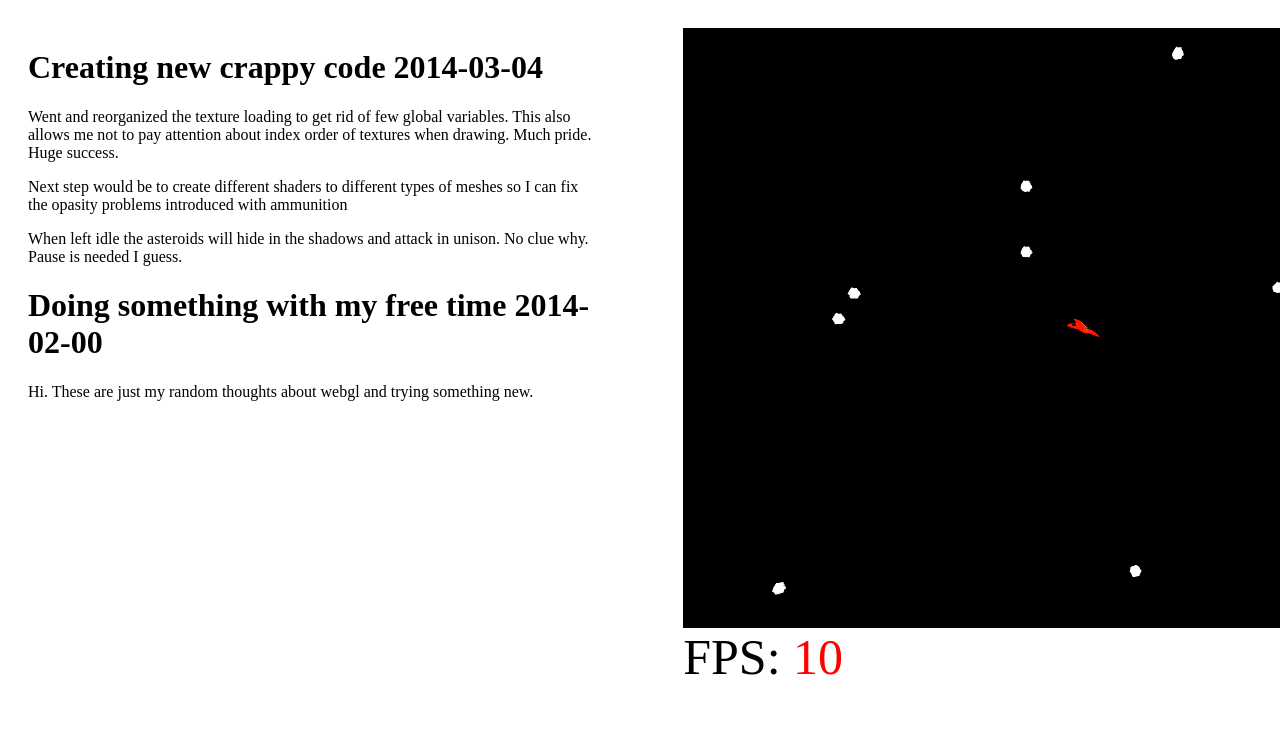
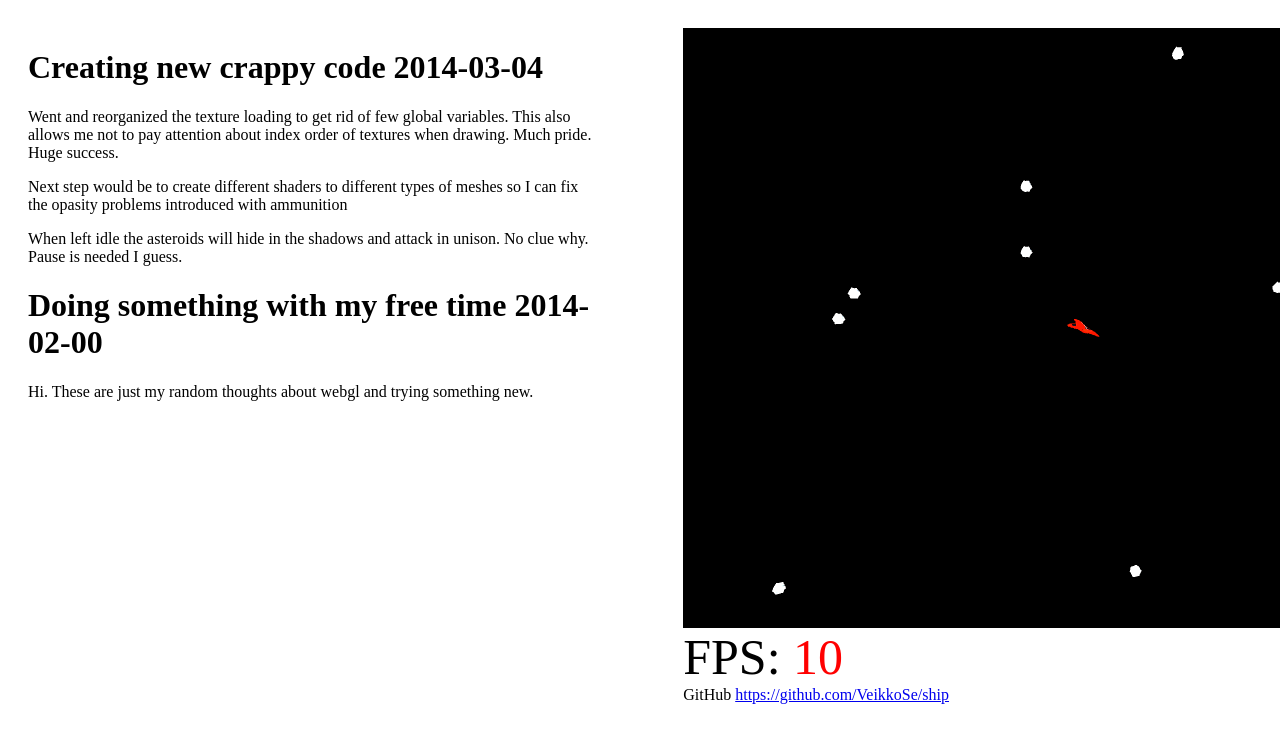
Before and after one commit to VeikkoSe/ship, a plain HTML site: page index.html in a window 1280 px wide. Shown: the top 742 px of the page. Drawn offline with Linux system fonts and the light colour scheme; animation ran at ten frames a second.

Commit message:
Typos and cosmetic changes

```diff
--- a/index.html
+++ b/index.html
@@ -180,9 +180,10 @@
 <h1>Doing something with my free time 2014-02-00</h1>
     <p>Hi. These are just my random thoughts about webgl and trying something new.</p>
 </div>
-<div style="float:right;font-size:50px;padding:20px;width:45%;"></span>
+<div style="float:right;padding:20px;width:45%;"></span>
 <canvas  id="canvas" style="border: none;" width="800" height="600"></canvas>
-<div>FPS: <span id="fps">Loading...</span></div>
+<div style="font-size:50px;">FPS: <span id="fps">Loading...</span></div>
+<div>GitHub <a href="https://github.com/VeikkoSe/ship">https://github.com/VeikkoSe/ship</a></div>
 </div>
 </body>
 </html>
```
